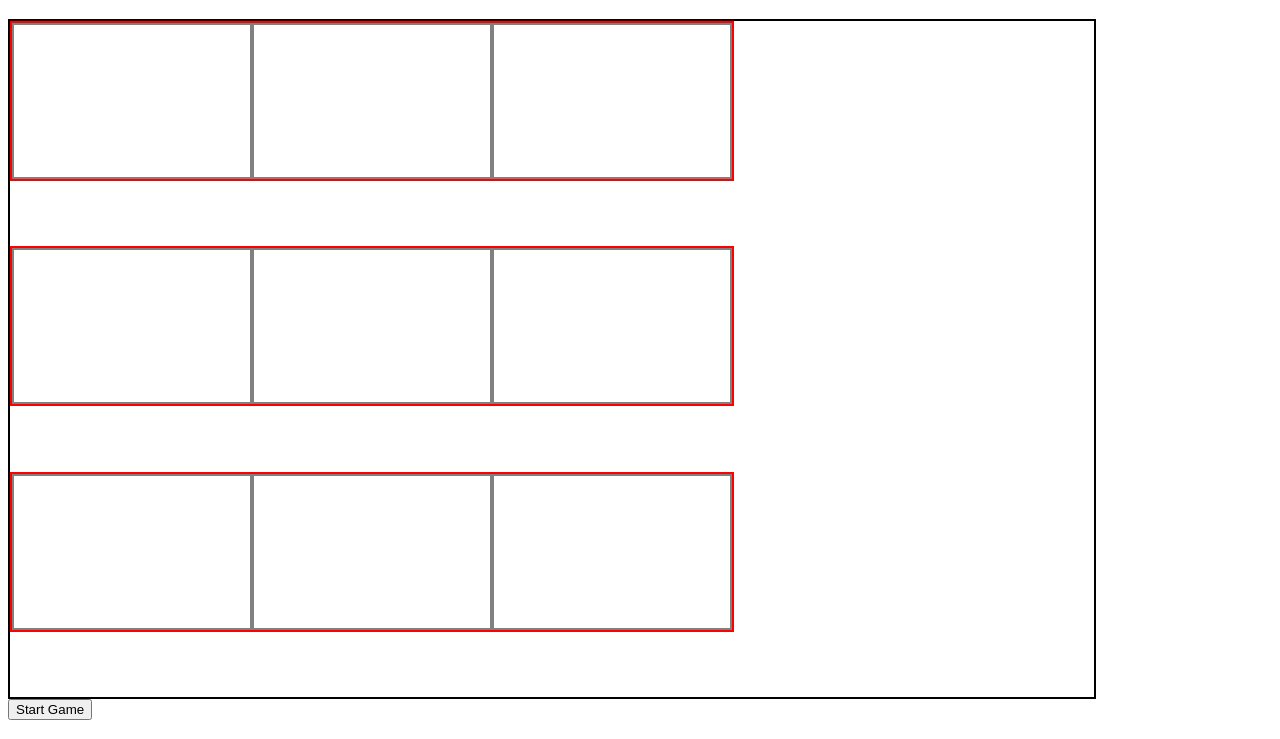
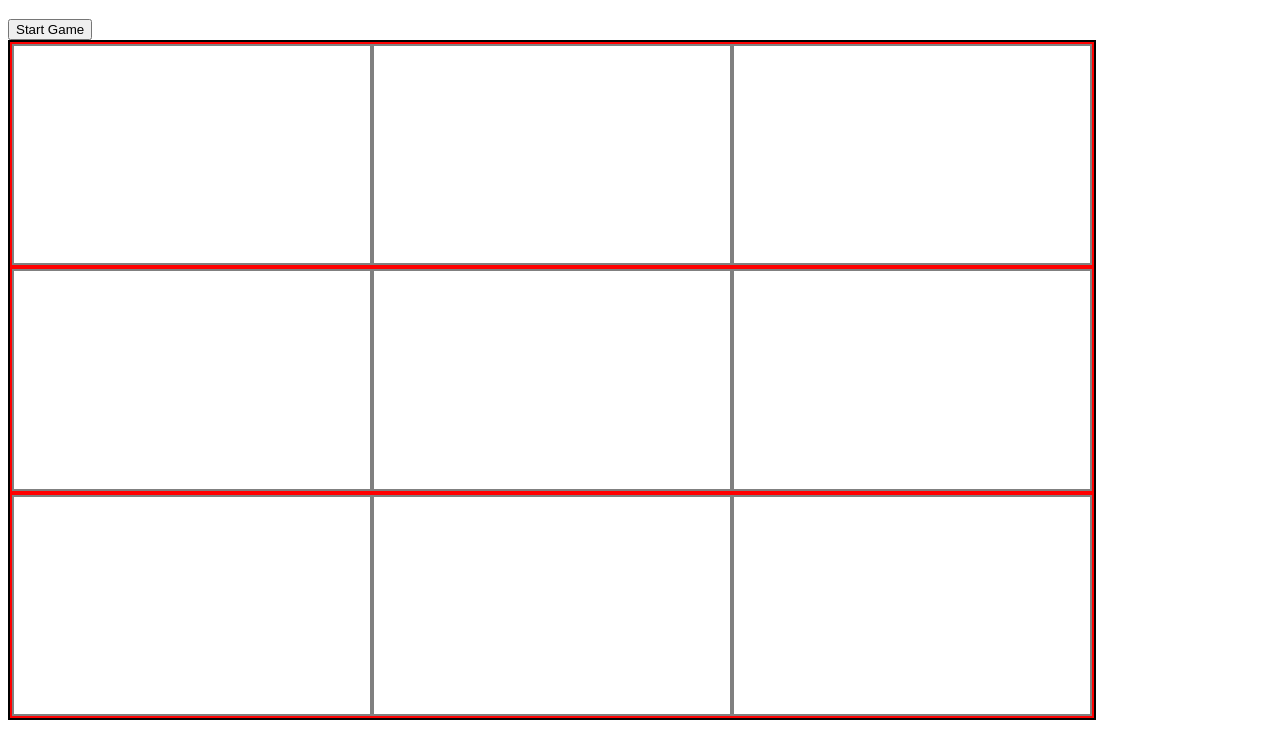
Before and after one commit to anderscc/Tic-tac-toe, a plain HTML site: page index.html in a window 1280 px wide. Shown: the part 61-800 px from the top of the page. Drawn offline with Linux system fonts and the light colour scheme.

Commit message:
fix button position

```diff
--- a/index.html
+++ b/index.html
@@ -8,10 +8,12 @@
 
     <title>Tic Tac Toe</title>
     <link rel="stylesheet" href="style.css">
+
 </head>
 
 <body>
     <h1>Tic Tac Toe</h1>
+    <button>Start Game</button>
     <div class="board">
         <div class="row">
             <div class="cell" id="cell1" data-value="1"></div>
@@ -30,8 +32,6 @@
         </div>
     </div>
 
-    <button>Start Game</button>
-
     <script src="main.js"></script>
 </body>
 
--- a/style.css
+++ b/style.css
@@ -4,8 +4,6 @@
 
 html {
     font-size: 100%;
-    height: 50rem;
-    width: 55rem;
 }
 
 
@@ -19,7 +17,6 @@ html {
 }
 .cell{
     border: 2px solid gray;
-    width: 15rem;
     display: flex;
     justify-content: center;
     align-items: center;
@@ -27,7 +24,7 @@ html {
 }
 
 .row{
-    height: 10rem;
+    width: 85rem;
     border: 2px solid red;
     display: flex;
     justify-content: center;
```
